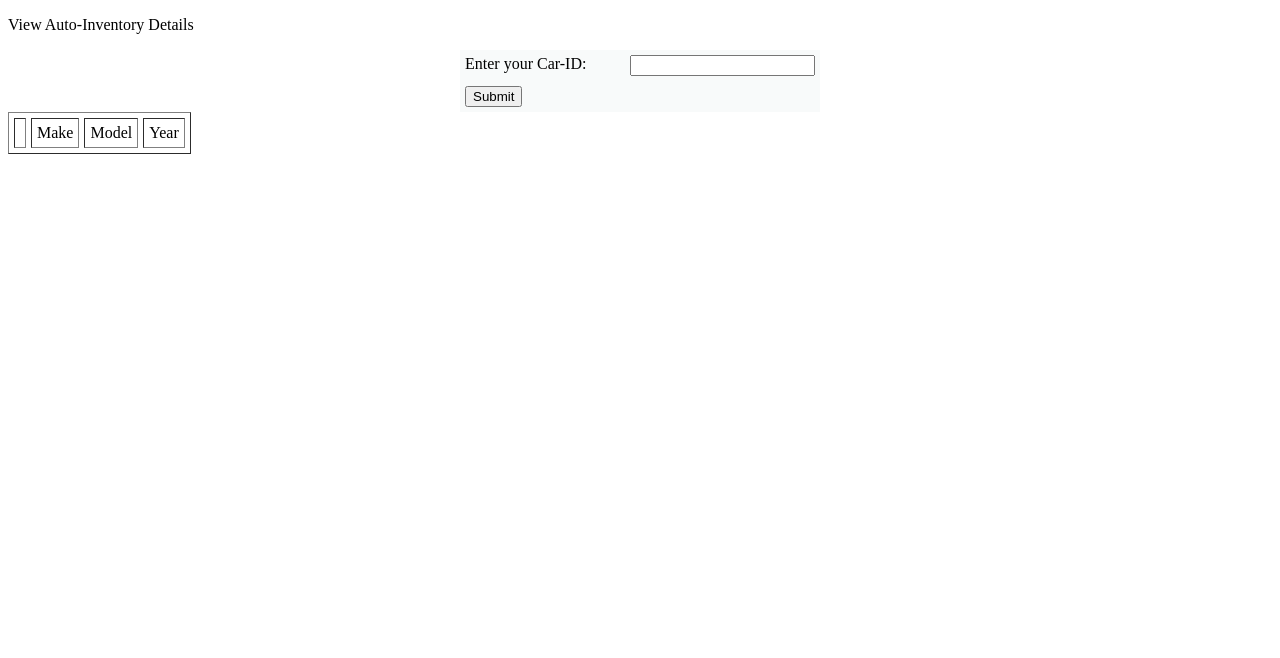
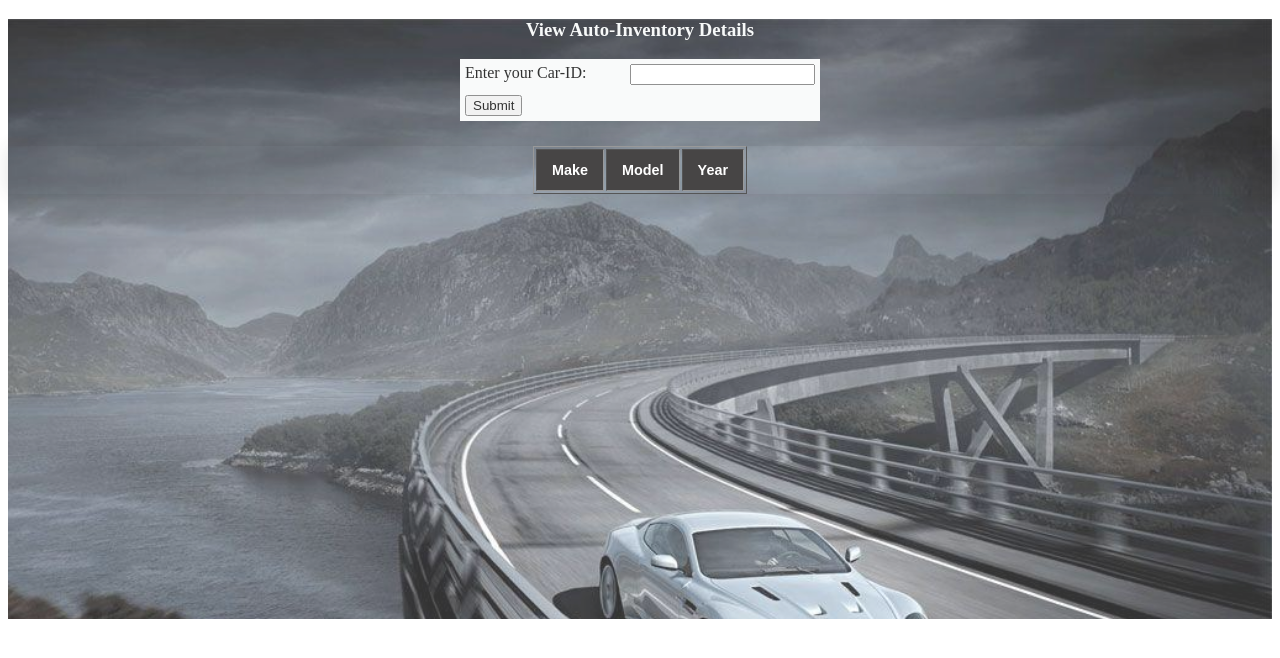
Before and after one commit to sivaranjiniR/auto-inventory, a plain HTML site: page templates/view.html in a window 1280 px wide. Drawn offline with nearby package versions, Linux system fonts and the light colour scheme.

Commit message:
Update in View CSS

```diff
--- a/static/css/insert_styles.css
+++ b/static/css/insert_styles.css
@@ -23,3 +23,36 @@ h3{
     justify-content: space-between;
 
 }
+.view_page{
+    background-image: url("../images/insert-bg-img.jpg");
+    background-size: cover;
+    background-position: top center;
+    background-repeat: no-repeat;
+    min-height: 600px;
+    opacity: 0.8;
+    position: relative;
+
+}
+.styled-table {
+    border-collapse: collapse;
+    margin: 25px 0;
+    font-size: 0.9em;
+    font-family: sans-serif;
+    min-width: 400px;
+    box-shadow: 0 0 20px rgba(0, 0, 0, 0.15);
+}
+.styled-table thead tr {
+    background-color: #1a1717;
+    color: #ffffff;
+    text-align: left;
+}
+
+.styled-table th,
+.styled-table td {
+    padding: 12px 15px;
+    color: #ffffff;
+}
+.center{
+    margin-left: auto;
+    margin-right: auto;
+}
--- a/static/js/validation.js
+++ b/static/js/validation.js
@@ -64,9 +64,15 @@ var view_data = function (event) {
         dataType: "json",
         contentType: "application/json;charset=utf-8",
         type: 'POST',
-        success: function(output) {
-            console.log(output);
-            console.log(output.make);
+        success: function (response) {
+            console.log(response.make)
+            console.log(response.model)
+            console.log(response.year)
+            var trHTML = '';
+
+            trHTML += '<tr><td>' + response.make + '</td><td>' + response.model + '</td><td>' + response.year+ '</td></tr>';
+
+            $('#records_table').append(trHTML);
         },
         error: function(error) {
             console.log(error);
--- a/templates/view.html
+++ b/templates/view.html
@@ -11,22 +11,26 @@
         <link rel="stylesheet" type="text/css" href="../static/css/insert_styles.css">
     </head>
     <body>
-        <p> View Auto-Inventory Details </p>
+        <div class="view_page">
+            <h3> View Auto-Inventory Details </h3>
             <div class="form-insert">
                 <label for="carid">Enter your Car-ID: </label>
                 <input type="text" name="carid" id="carid" >
             </div>
             <div class="form-insert">
-            <button type="submit" value="Submit" onclick= "view_data()" id="submit">Submit</button>
+                <button type="submit" value="GetDetails" onclick= "view_data()" >Submit</button>
             </div>
-        <table border="1" cellpadding="5" cellspacing="5">
-            <th>
-                <td>Make</td>
-                <td>Model</td>
-                <td>Year</td>
-            </th>
-
-
+            <div class="styled-table">
+                <table id="records_table" border='1' class="center">
+                    <thead>
+                        <tr>
+                            <th>Make</th>
+                            <th>Model</th>
+                            <th>Year</th>
+                        </tr>
+                    </thead>
                 </table>
+            </div>
+        </div>
     </body>
 </html>
```
Also changed, not shown: static/images/viewbg.jpg (added), static/images/viewbg.webp (added), 2 other files. Lines whose indentation alone changed are shown as unchanged.
